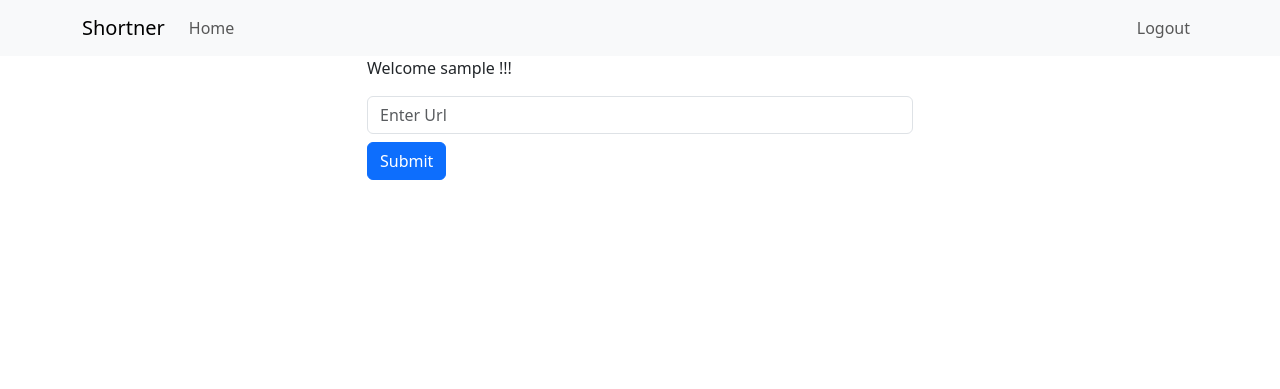
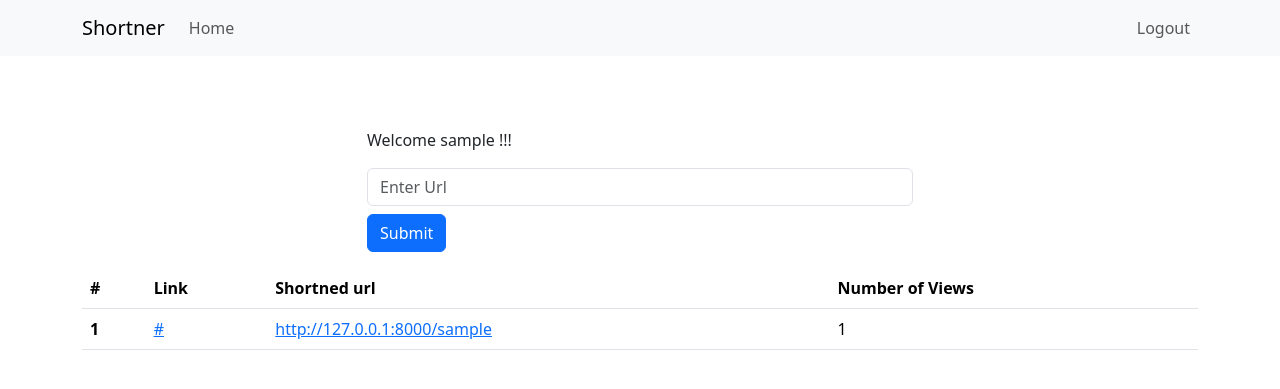
Before and after one commit to Sosshi/Url-shortener, a Django app: page / in a window 1280 px wide. Shown: the top 389 px of the page. Run offline with Django 4.2, Linux system fonts and the light colour scheme; a user stored in the database is signed in; tables that the repository leaves empty hold one stand-in row (values such as "Sample post"); some libraries are stand-ins or nearby versions.

Commit message:
added view count

```diff
--- a/apps/shortener/models.py
+++ b/apps/shortener/models.py
@@ -1,9 +1,12 @@
 from django.db import models
+from django.contrib.auth.models import User
 
 
 class ShortnerModel(models.Model):
+    user = models.ForeignKey(User, on_delete=models.CASCADE)
     original_url = models.URLField()
     slug = models.SlugField(max_length=9)
+    count = models.PositiveIntegerField(default=0)
 
     def __str__(self) -> str:
         return self.slug
--- a/apps/shortener/views.py
+++ b/apps/shortener/views.py
@@ -1,4 +1,5 @@
 import secrets, string
+from typing import Any
 
 from django.views.generic import CreateView
 from django.shortcuts import redirect, render
@@ -15,9 +16,19 @@ class Home(CreateView):
         "original_url",
     ]
 
+    def get_context_data(self, **kwargs):
+        context = super().get_context_data(**kwargs)
+        try:
+            context["links"] = ShortnerModel.objects.filter(user=self.request.user)
+        except Exception:
+            pass
+        return context
+
 
 def redirect_url_to_original(request, shortened):
     original_url = ShortnerModel.objects.filter(slug=shortened).first()
+    original_url.count = original_url.count + 1
+    original_url.save()
     return redirect(original_url.original_url)
 
 
@@ -30,7 +41,7 @@ def shorten_url_view(request):
                 for _ in range(secrets.randbelow(7) + 4)
             )
             shortened_url = ShortnerModel.objects.create(
-                original_url=url, slug=random_slug
+                original_url=url, slug=random_slug, user=request.user
             )
             return HttpResponse(
                 f"""
--- a/templates/home.html
+++ b/templates/home.html
@@ -6,6 +6,9 @@
 <div class="container">
     <div class="row justify-content-center">
         <div class="col-md-6">
+            <br>
+            <br>
+            <br>
             {% if user.is_authenticated %}
             <p>Welcome {{ user.username }} !!!</p>
             <form hx-post="{% url 'shorten_url' %}" hx-target="#message">
@@ -25,6 +28,30 @@
             {% endif %}
         </div>
     </div>
+    {% if user.is_authenticated %}
+    <div>
+        <table class="table">
+            <thead>
+              <tr>
+                <th scope="col">#</th>
+                <th scope="col">Link</th>
+                <th scope="col">Shortned url</th>
+                <th scope="col">Number of Views</th>
+              </tr>
+            </thead>
+            <tbody>
+                {% for link in links %}
+              <tr>
+                <th scope="row">1</th>
+                <td><a href="{{link.original_url}}">{{link.original_url}}</a></td>
+                <td><a href="http://127.0.0.1:8000/{{link.slug}}">http://127.0.0.1:8000/{{link.slug}}</a></td>
+                <td>{{link.count}}</td>
+              </tr>
+              {% endfor %}
+            </tbody>
+          </table>
+    </div>
+    {% endif %}
 </div>
 
 <script>
```
